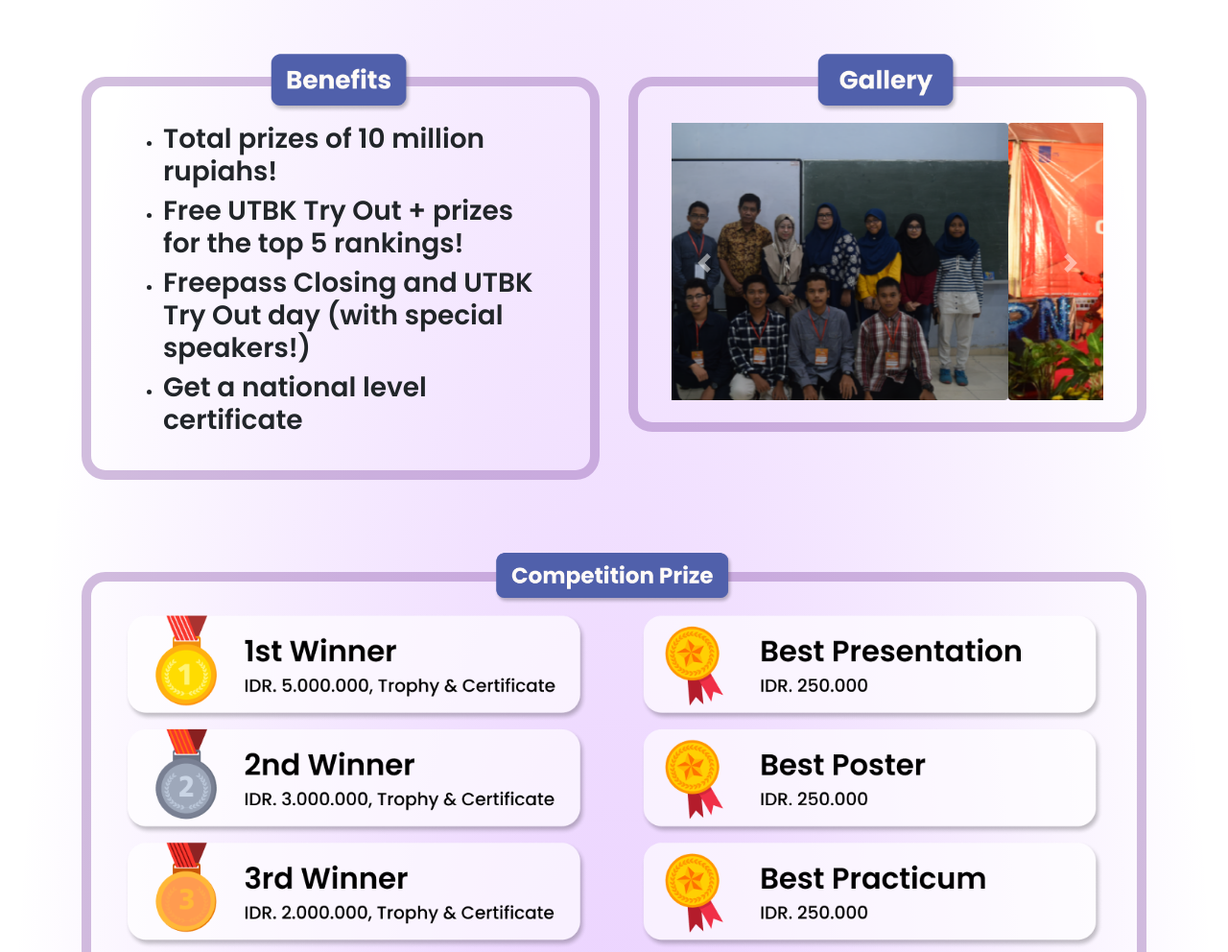
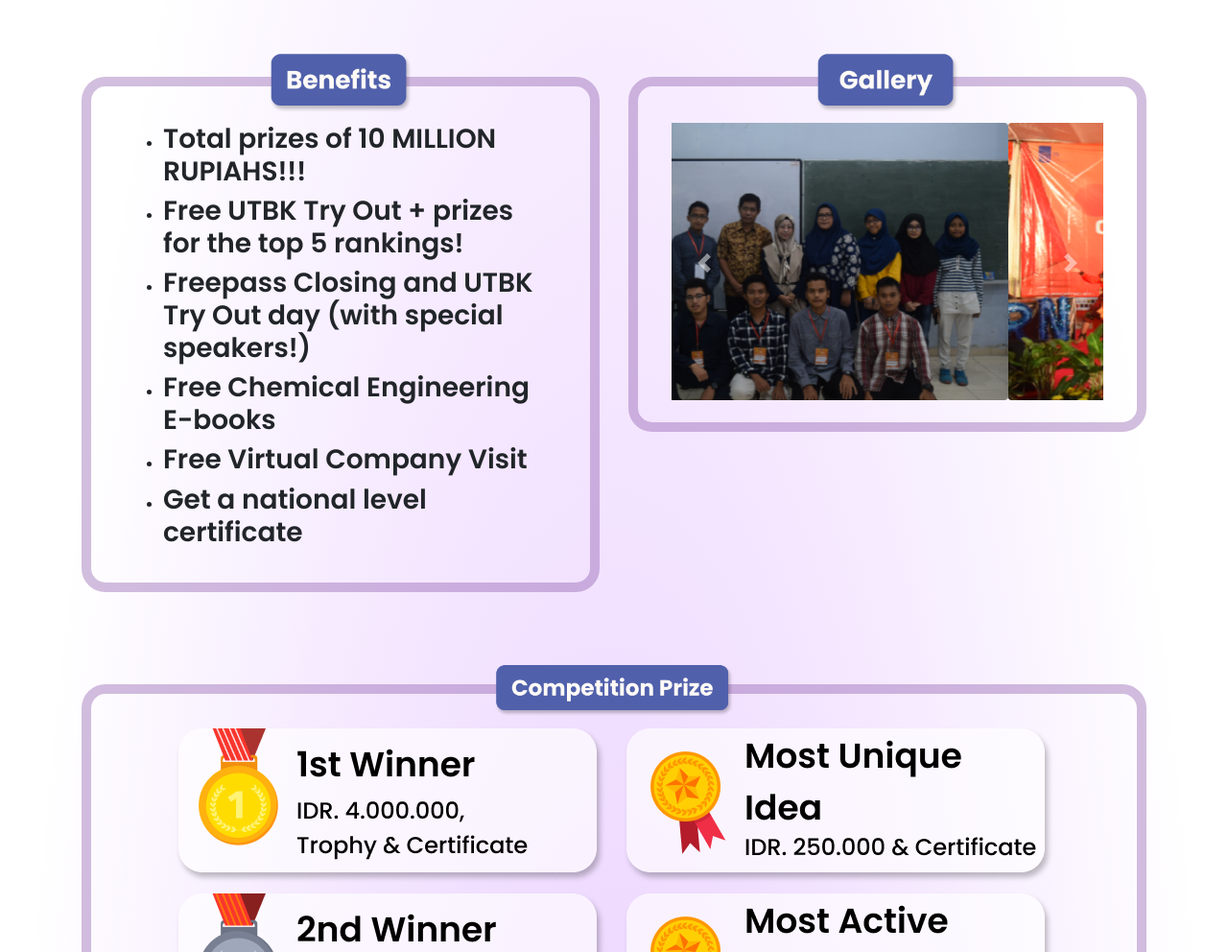
Before and after one commit to BryanYehuda/WebsiteChernival2022, a website: page src/nopec.html in a window 1280 px wide. Shown: the part 900-1892 px from the top of the page at 96% size. Drawn offline with nearby package versions, Linux system fonts and the light colour scheme.

Commit message:
Adding Competition Prize

```diff
--- a/src/nopec.html
+++ b/src/nopec.html
@@ -129,7 +129,7 @@
                                 <div class="text-left">
                                     <ul>
                                         <li>
-                                            <h3>Total prizes of 10 million rupiahs!</h3>
+                                            <h3>Total prizes of 10 MILLION RUPIAHS!!!</h3>
                                         </li>
                                         <li>
                                             <h3>Free UTBK Try Out + prizes for the top 5 rankings!
@@ -137,6 +137,14 @@
                                         </li>
                                         <li>
                                             <h3>Freepass Closing and UTBK Try Out day (with special speakers!)
+                                            </h3>
+                                        </li>
+                                        <li>
+                                            <h3>Free Chemical Engineering E-books
+                                            </h3>
+                                        </li>
+                                        <li>
+                                            <h3>Free Virtual Company Visit
                                             </h3>
                                         </li>
                                         <li>
@@ -219,7 +227,7 @@
                         <img src="public/images/NopecAsset/CompetitionPrize.png" class="mx-lg-auto img-fluid align-items-center justify-content-center" width="250" loading="lazy" alt="Competition Prize Banner">
                     </div>
                     <div class="card-body">
-                        <img src="public/images/NopecAsset/Group29.png" class="img-fluid" alt="Competition Prize">
+                        <img src="public/images/NopecAsset/PrizeMobile.png" class="img-fluid" alt="Competition Prize">
                     </div>
                 </div>
             </div>
```
Also changed, not shown: src/public/images/NopecAsset/Group29.png (deleted), src/public/images/NopecAsset/PrizeMobile.png (added).
